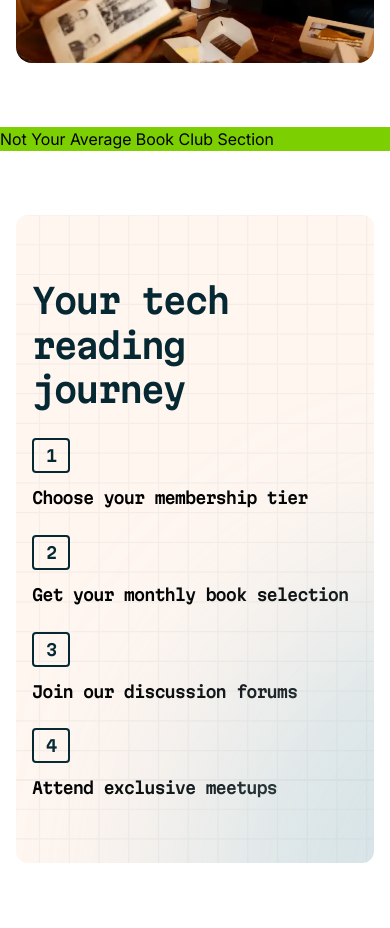
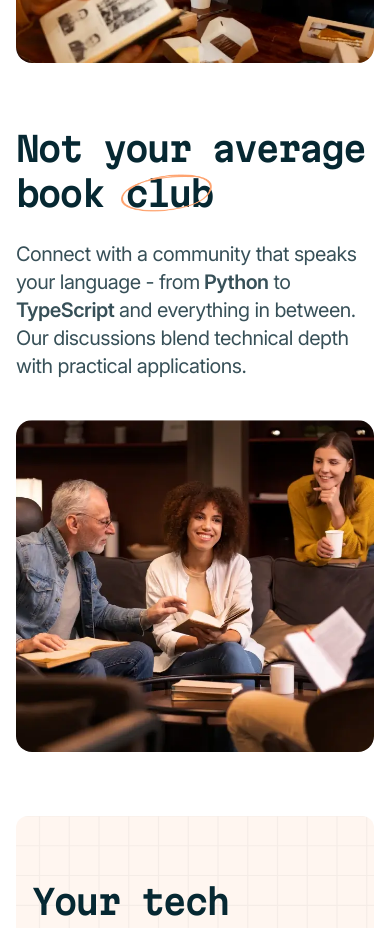
Before and after one commit to Cruse180795/Tech-Book-club-Landing-Page, a React (Vite) app: page / in a window 390 px wide. Shown: the part 1880-2808 px from the top of the page. Built offline with nearby package versions, Linux system fonts and the light colour scheme.

Commit message:
feat: add NotYourAverageBookClub with mobile, tablet and desktop stylings.

```diff
--- a/src/App.tsx
+++ b/src/App.tsx
@@ -1,5 +1,6 @@
 import Hero from "./components/sections/Hero";
 import ReadTogether from "./components/sections/ReadTogether";
+import NotYourAverageBookClub from "./components/sections/NotYourAverageBookClub";
 import ReadingJourney from "./components/sections/ReadingJourney";
 import MembershipOptions from "./components/sections/MembershipOptions";
 import Testimonial from "./components/sections/Testimonial";
@@ -13,9 +14,7 @@ export default function App() {
       <main className="space-y-16 my-16 md:space-y-20 md:my-20 lg:my-30 lg:space-y-30 bg-neutral-0">
         <ReadTogether />
 
-        <section className="bg-lime-500">
-          <h2>Not Your Average Book Club Section</h2>
-        </section>
+        <NotYourAverageBookClub />
 
         <ReadingJourney />
 
--- /dev/null
+++ b/src/components/sections/NotYourAverageBookClub.tsx
@@ -0,0 +1,56 @@
+import NotYourAverageBookClubMobileImage from "../../assets/images/image-not-average-mobile.webp";
+import NotYourAverageBookClubTabletImage from "../../assets/images/image-not-average-tablet.webp";
+import NotYourAverageBookClubDesktopImage from "../../assets/images/image-not-average-desktop.webp";
+import CicelPattern from "../../assets/images/pattern-circle.png";
+import TechLogos from "../../assets/images/logos-tech.svg";
+
+export default function NotYourAverageBookClub() {
+  return (
+    <section className="px-4 md:px-8 lg:px-33.75 container mx-auto space-y-10 lg:flex lg:space-y-0 lg:items-center lg:gap-x-20">
+      {/** Left Hand Desktop Column */}
+      <div className="space-y-6 lg:max-w-132.5">
+        <h2 className="text-neutral-900 font-martian font-semibold text-34 leading-130 tracking-tight-3 md:text-50 md:pr-10 lg:pr-0 relative">
+          Not your average book {""}
+          <span className="relative">
+            club
+            <span className="absolute bottom-0.5 -left-1 ">
+              <img src={CicelPattern} alt="" className="w-full" />
+            </span>
+          </span>
+        </h2>
+        <p className="text-xl leading-140 tracking-tight-1 text-neutral-700 lg:pr-5 ">
+          Connect with a community that speaks your language - from
+          <span className="font-semibold"> Python</span> to
+          <span className="font-semibold"> TypeScript</span> and everything in between. Our discussions
+          blend technical depth with practical applications.
+        </p>
+      </div>
+
+      {/** Right Hand Desktop Column */}
+      <div className="md:relative">
+        <img
+          width="120"
+          height="138"
+          src={TechLogos}
+          alt=""
+          className="hidden md:block md:absolute md:bottom-10 md:right-10 lg:-left-20 lg:bottom-14"
+          loading="lazy"
+          decoding="async"
+        />
+        <picture>
+          <source srcSet={NotYourAverageBookClubDesktopImage} media="(min-width: 1024px)" />
+          <source srcSet={NotYourAverageBookClubTabletImage} media="(min-width: 768px)" />
+          <img
+            width="343"
+            height="319"
+            loading="lazy"
+            decoding="async"
+            src={NotYourAverageBookClubMobileImage}
+            alt="People discussing books"
+            className="rounded-2xl w-full object-cover aspect-14/13"
+          />
+        </picture>
+      </div>
+    </section>
+  );
+}
```
Also changed, not shown: src/assets/images/pattern-circle.png (added).
